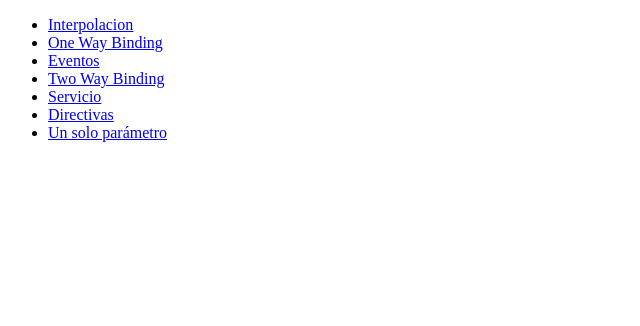
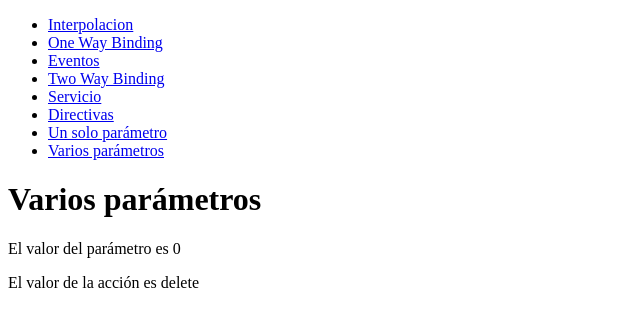
Before and after one commit to victor-fernandezm/proyecto-repaso, an Angular app: page /multi/delete/0 in a window 1280 px wide. Before the commit this address led to /. Shown: the top 326 px of the page, without its empty margins (0-640 px from the left). Built offline with nearby package versions, Linux system fonts and the light colour scheme.

Commit message:
9. Paso de más de un parámetro
Añadido las rutas especificadas en el paso 10 al routing

```diff
--- a/src/app/app-routing.module.ts
+++ b/src/app/app-routing.module.ts
@@ -7,6 +7,7 @@ import { TwoWayBindingComponent } from './two-way-binding/two-way-binding.compon
 import { HwServiceComponent } from './hw-service/hw-service.component';
 import { DirectivesComponent } from './directives/directives.component';
 import { SingleParamComponent } from './single-param/single-param.component';
+import { MultiParamComponent } from './multi-param/multi-param.component';
 
 const routes: Routes = [
 	{path: "interpolacion", component: InterpolationComponent},
@@ -16,6 +17,7 @@ const routes: Routes = [
 	{path: "servicio", component: HwServiceComponent},
 	{path: "directivas", component: DirectivesComponent},
 	{path: "single/:id", component: SingleParamComponent},
+	{path: "multi/:action/:id", component: MultiParamComponent},
 ];
 
 @NgModule({
--- a/src/app/app.component.html
+++ b/src/app/app.component.html
@@ -6,6 +6,7 @@
     <li><a routerLink="/servicio">Servicio</a></li>
     <li><a routerLink="/directivas">Directivas</a></li>
     <li><a [routerLink]="['single', 0]">Un solo parámetro</a></li>
+    <li><a [routerLink]="['multi', 'delete', 0]">Varios parámetros</a></li>
 </ul>
 
 <router-outlet></router-outlet>
--- a/src/app/app.module.ts
+++ b/src/app/app.module.ts
@@ -11,6 +11,7 @@ import { FormsModule } from '@angular/forms';
 import { HwServiceComponent } from './hw-service/hw-service.component';
 import { DirectivesComponent } from './directives/directives.component';
 import { SingleParamComponent } from './single-param/single-param.component';
+import { MultiParamComponent } from './multi-param/multi-param.component';
 
 @NgModule({
   declarations: [
@@ -21,7 +22,8 @@ import { SingleParamComponent } from './single-param/single-param.component';
     TwoWayBindingComponent,
     HwServiceComponent,
     DirectivesComponent,
-    SingleParamComponent
+    SingleParamComponent,
+    MultiParamComponent
   ],
   imports: [
     BrowserModule,
--- /dev/null
+++ b/src/app/multi-param/multi-param.component.html
@@ -0,0 +1,4 @@
+<h1>Varios parámetros</h1>
+
+<p>El valor del parámetro es {{idParam}}</p>
+<p>El valor de la acción es {{actionParam}}</p>
--- /dev/null
+++ b/src/app/multi-param/multi-param.component.ts
@@ -0,0 +1,16 @@
+import { Component } from '@angular/core';
+import { ActivatedRoute } from '@angular/router';
+
+@Component({
+	selector: 'app-multi-param',
+	templateUrl: './multi-param.component.html',
+	styleUrls: ['./multi-param.component.css']
+})
+export class MultiParamComponent {
+	idParam: number;
+	actionParam: number;
+	constructor(private route: ActivatedRoute) {
+		this.idParam = route.snapshot.params['id'];
+		this.actionParam = route.snapshot.params['action'];
+	}
+}
```
Also changed, not shown: src/app/multi-param/multi-param.component.css (added), src/app/single-param/single-param.component.ts (indentation only).
